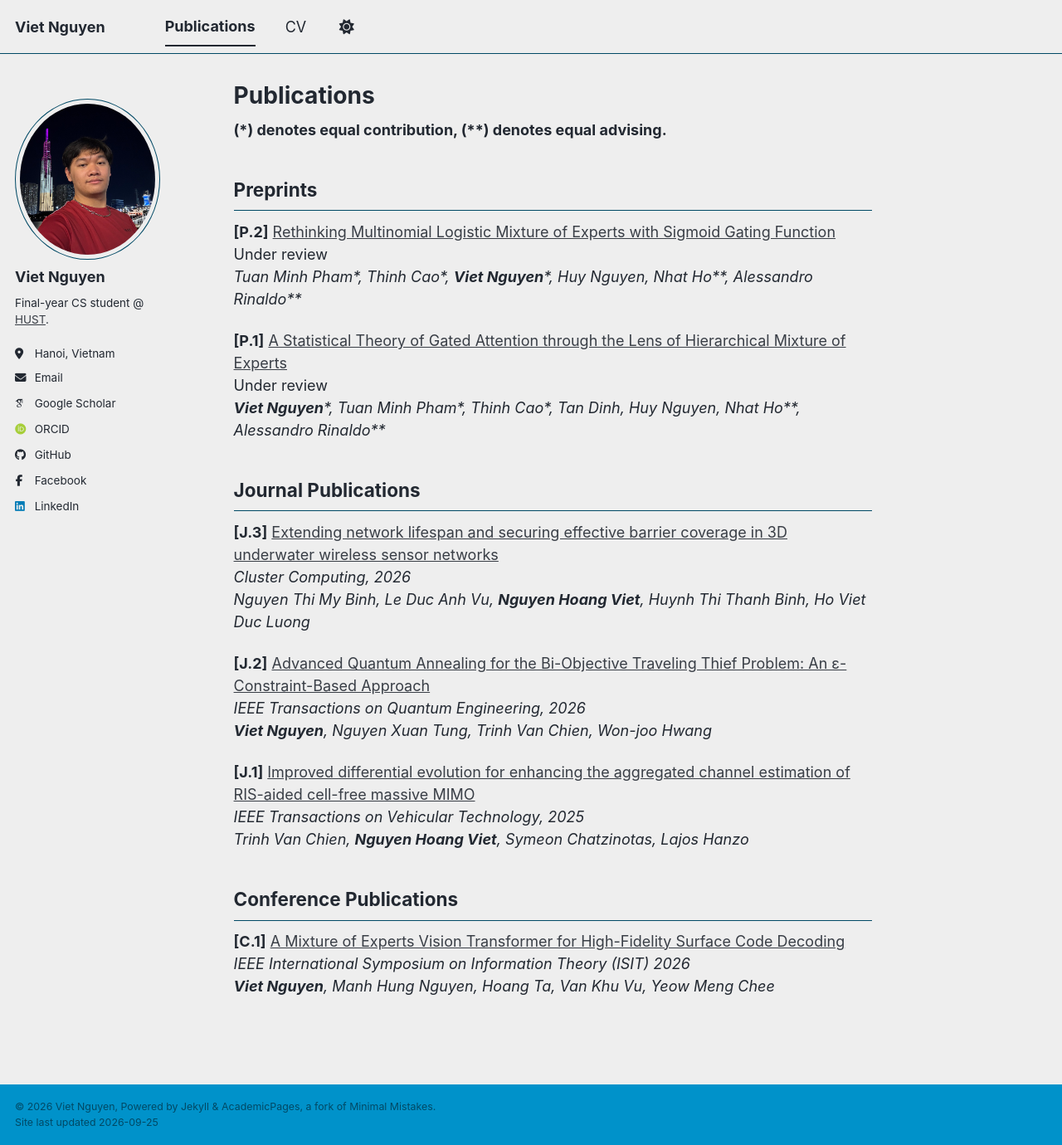
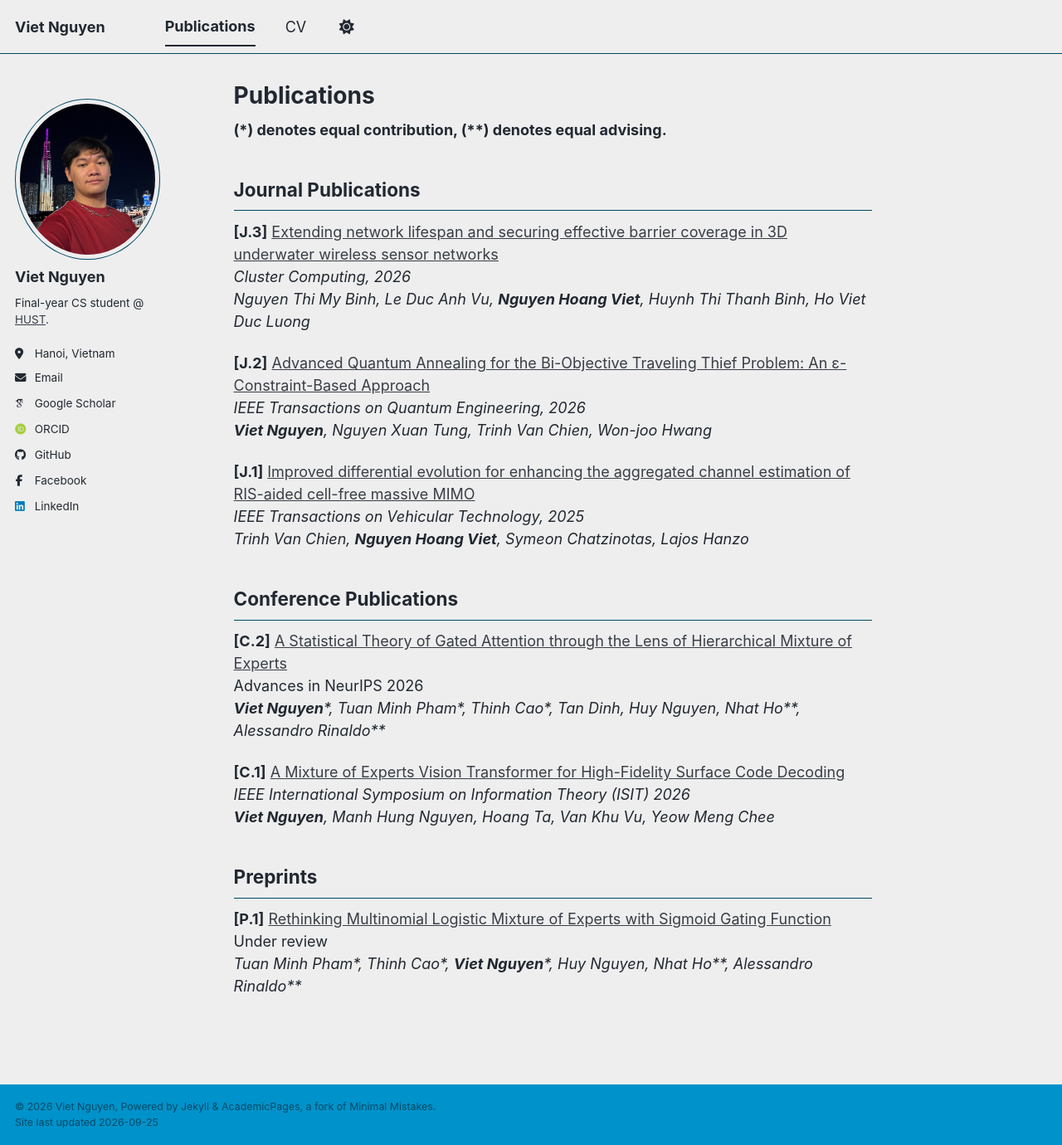
Before and after one commit to hsgsstudent/hsgsstudent.github.io, a Jekyll site: the page built from _pages/articles.md, in a window 1280 px wide and 1380 px high. Shown: the whole window at 83% size. Built offline with Jekyll 4.4.1, drawn with Linux system fonts in a browser that asks for light colours; some web fonts are replaced; a script bundle is joined from its source files by our own code; library files that are not in the unit come from our copies; part of the change alters nothing that is shown.

```diff
--- a/_pages/articles.md
+++ b/_pages/articles.md
@@ -11,17 +11,6 @@ redirect_from:
 {% include base_path %}
 
 **(\*) denotes equal contribution, (\**) denotes equal advising.** <br/>
-
-
-## Preprints
-**[P.2]** [Rethinking Multinomial Logistic Mixture of Experts with Sigmoid Gating Function](https://arxiv.org/abs/2602.01466) <br/>
-Under review <br/>
-*Tuan Minh Pham\*, Thinh Cao\*, __Viet Nguyen__\*, Huy Nguyen, Nhat Ho\*\*, Alessandro Rinaldo\*\**<br/>
-
-**[P.1]** [A Statistical Theory of Gated Attention through the Lens of Hierarchical Mixture of Experts](https://arxiv.org/abs/2602.01468) <br/>
-Under review <br/>
-*__Viet Nguyen__\*, Tuan Minh Pham\*, Thinh Cao\*, Tan Dinh, Huy Nguyen, Nhat Ho\*\*, Alessandro Rinaldo\*\**<br/>
-
 
 ## Journal Publications
 
@@ -39,6 +28,15 @@ Under review <br/>
 
 ## Conference Publications
 
+**[C.2]** [A Statistical Theory of Gated Attention through the Lens of Hierarchical Mixture of Experts](https://arxiv.org/abs/2602.01468) <br/>
+Advances in NeurIPS 2026 <br/>
+*__Viet Nguyen__\*, Tuan Minh Pham\*, Thinh Cao\*, Tan Dinh, Huy Nguyen, Nhat Ho\*\*, Alessandro Rinaldo\*\**<br/>
+
 **[C.1]** [A Mixture of Experts Vision Transformer for High-Fidelity Surface Code Decoding](https://arxiv.org/abs/2601.12483) <br/>
 *IEEE International Symposium on Information Theory (ISIT) 2026* <br/>
 *__Viet Nguyen__, Manh Hung Nguyen, Hoang Ta, Van Khu Vu, Yeow Meng Chee*<br/>
+
+## Preprints
+**[P.1]** [Rethinking Multinomial Logistic Mixture of Experts with Sigmoid Gating Function](https://arxiv.org/abs/2602.01466) <br/>
+Under review <br/>
+*Tuan Minh Pham\*, Thinh Cao\*, __Viet Nguyen__\*, Huy Nguyen, Nhat Ho\*\*, Alessandro Rinaldo\*\**<br/>
```
